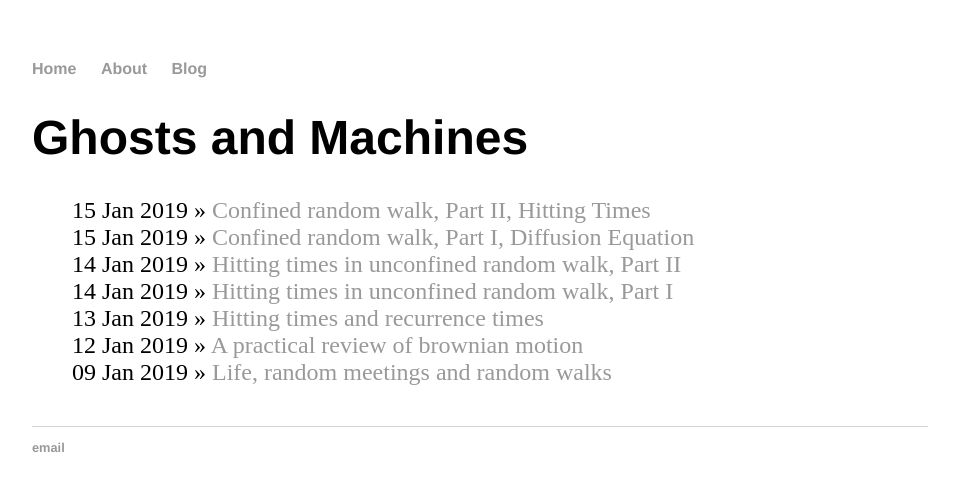
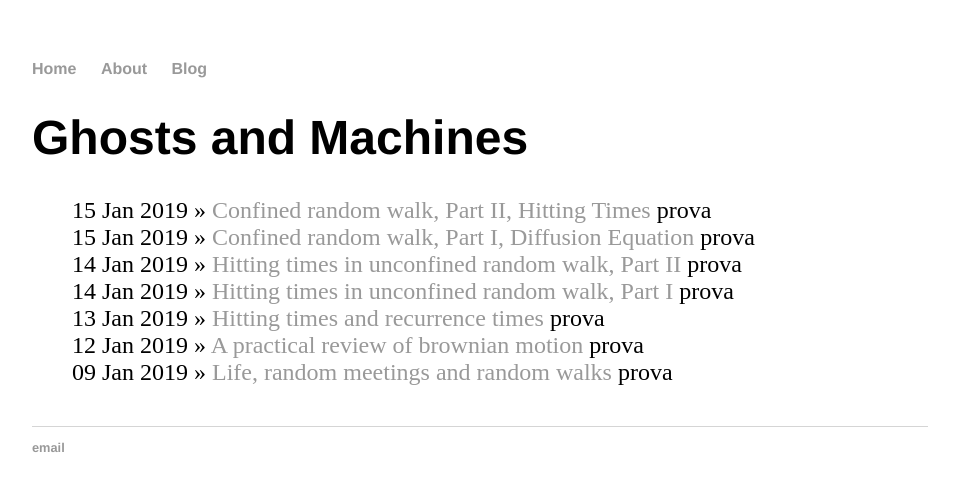
Before and after one commit to ghostsandmachines/ghostsandmachines.github.io, a Jekyll site: the page built from blog/index.html, in a window 1280 px wide. Shown: the top 491 px of the page, without its empty margins (160-1119 px from the left). Built offline with Jekyll 4.4.1, drawn with Linux system fonts in a browser that asks for light colours.

Commit message:
Update index.html

```diff
--- a/blog/index.html
+++ b/blog/index.html
@@ -6,6 +6,9 @@
 	<ul class="posts">
 
 	  {% for post in site.posts %}
-	    <li><span>{{ post.date | date_to_string }}</span> » <a href="{{ post.url }}" title="{{ post.title }}">{{ post.title }}</a></li>
+	    <li>
+	    	<span>{{ post.date | date_to_string }}</span> » <a href="{{ post.url }}" title="{{ post.title }}">{{ post.title }}</a>
+	    	prova
+	    </li>
 	  {% endfor %}
 	</ul>
```
